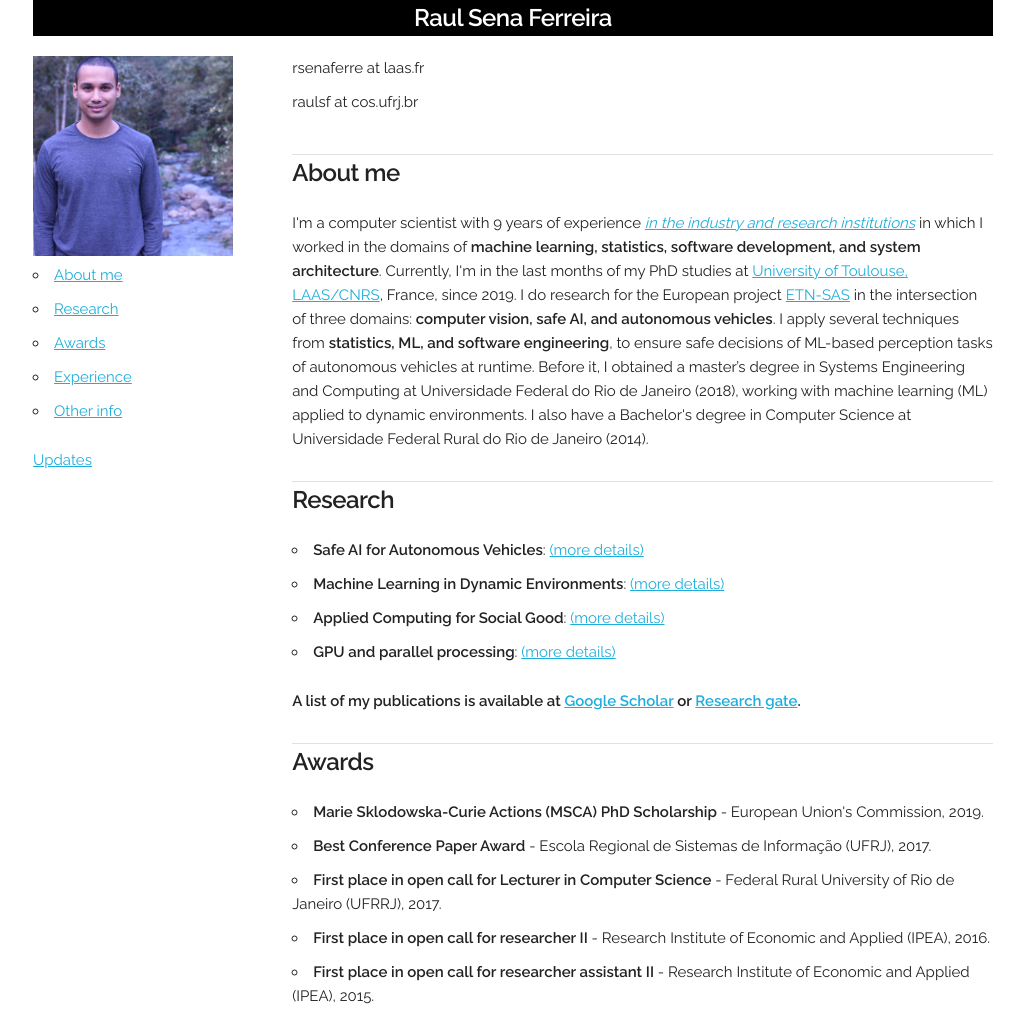
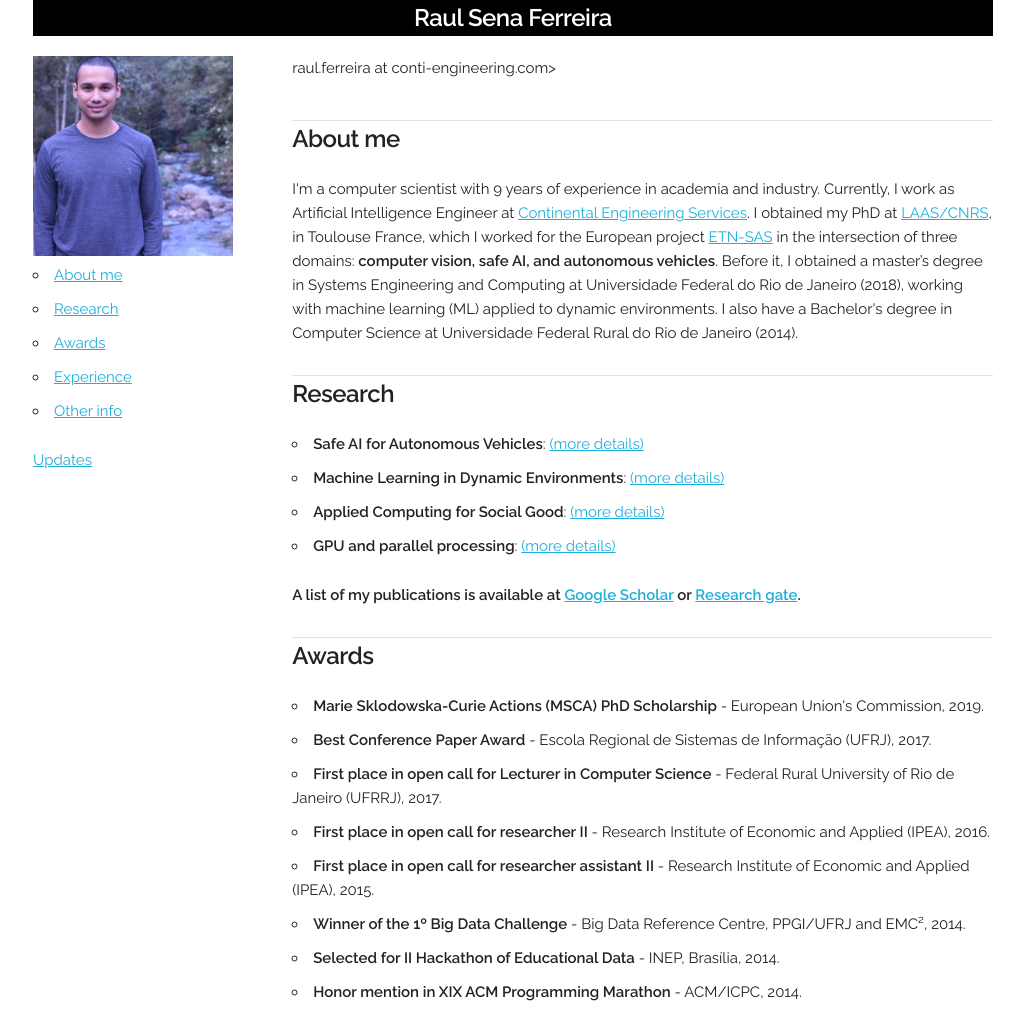
Before and after one commit to raulsenaferreira/raulsenaferreira.github.io, a plain HTML site: page index.html in a window 1280 px wide. Shown: the top 1011 px of the page, without its empty margins (127-1151 px from the left). Drawn offline with Linux system fonts and the light colour scheme.

Commit message:
Update index.html

```diff
--- a/index.html
+++ b/index.html
@@ -54,17 +54,19 @@
       </div>
       <div class="nine columns">
         <div class="info">
-          <h6>rsenaferre at laas.fr</h6>
-          <h6>raulsf at cos.ufrj.br</h6>
+          <h6>raul.ferreira at conti-engineering.com> </h6>
         </div>
 
         <hr>
 
         <a name="about"></a><h5>About me</h5>
-          <p>I'm a computer scientist with 9 years of experience <a href="https://docs.google.com/document/d/1OLswUdxvqi9Se_zrIMKRYHNotUCEJp7Pulyqzr_f-_I/edit?usp=sharing" target="_blank"><i>in the industry and research institutions</i></a> in which I worked in the domains of<b> machine learning, statistics, software development, and system architecture</b>.
-          Currently, I'm in the last months of my PhD studies at <a href="http://homepages.laas.fr/rsenaferre" target="_blank">University of Toulouse, LAAS/CNRS</a>, France, since 2019.
-          I do research for the European project <a href="https://etn-sas.eu/">ETN-SAS</a> in the intersection of three domains: <b>computer vision, safe AI, and autonomous vehicles</b>. I apply several techniques from <b>statistics, ML, and software engineering</b>, to ensure safe decisions of ML-based perception tasks of autonomous vehicles at runtime.
-          Before it, I obtained a master’s degree in Systems Engineering and Computing at Universidade Federal do Rio de Janeiro (2018), working with machine learning (ML) applied to dynamic environments. I also have a Bachelor's degree in Computer Science at Universidade Federal Rural do Rio de Janeiro (2014).
+          <p>I'm a computer scientist with 9 years of experience in academia and industry.
+            Currently, I work as Artificial Intelligence Engineer at <a href="https://conti-engineering.com/" target="_blank"> Continental Engineering Services</a>.
+          I obtained my PhD at <a href="http://laas.fr" target="_blank">LAAS/CNRS</a>, in Toulouse France, which I worked for the
+            European project <a href="https://etn-sas.eu/">ETN-SAS</a> in the intersection of three domains: <b>computer vision, safe AI, and autonomous vehicles</b>.
+          Before it, I obtained a master’s degree in Systems Engineering and Computing at Universidade Federal do Rio de Janeiro (2018),
+            working with machine learning (ML) applied to dynamic environments.
+            I also have a Bachelor's degree in Computer Science at Universidade Federal Rural do Rio de Janeiro (2014).
           </p>
 
         <hr>
```
